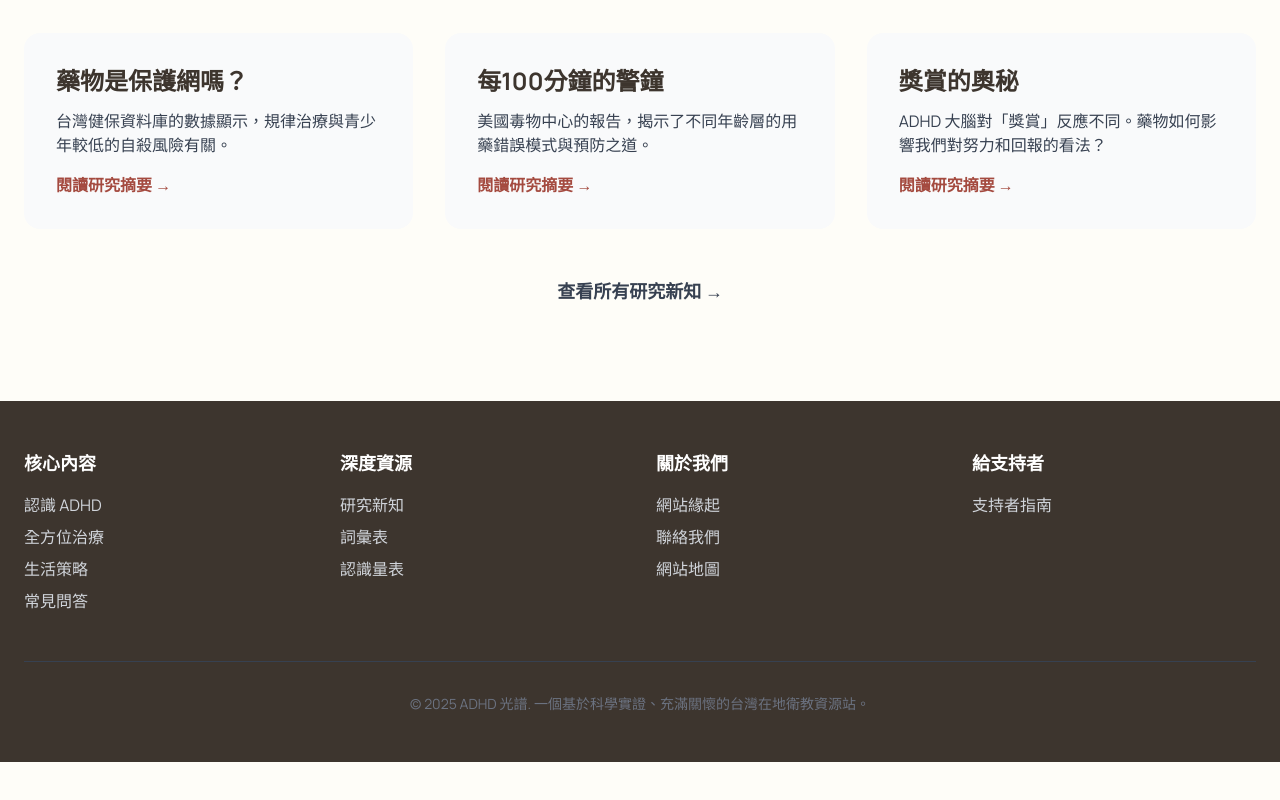
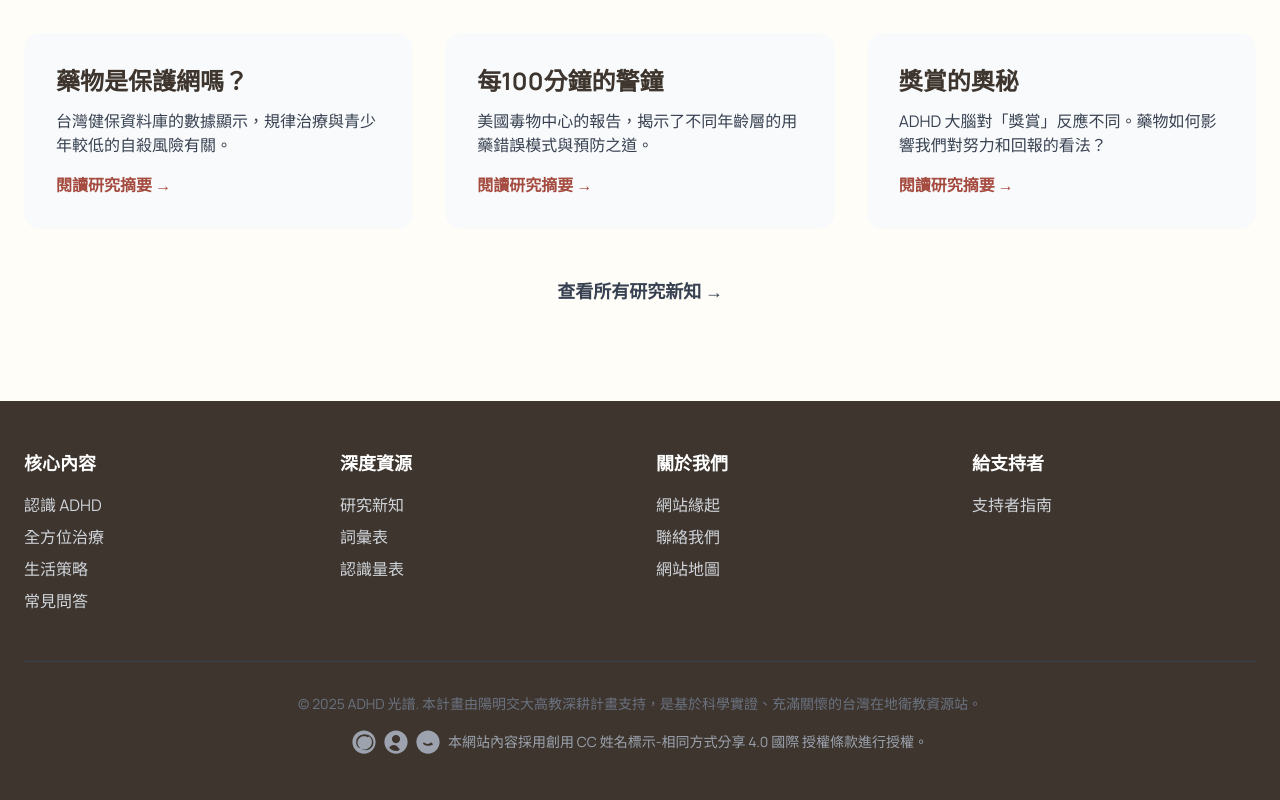
Before and after one commit to adhd-guide-tw/adhd-guide-tw.github.io, a plain HTML site: page index.html in a window 1280 px wide. Shown: the part 1699-2499 px from the top of the page. Before the commit the page ends 2461 px from the top, so only its background shows below. Drawn offline with nearby package versions, Linux system fonts and the light colour scheme.

Commit message:
Update index.html

```diff
--- a/index.html
+++ b/index.html
@@ -3,7 +3,33 @@
 <head>
     <meta charset="UTF-8">
     <meta name="viewport" content="width=device-width, initial-scale=1.0">
-    <title>ADHD 光譜｜台灣成人與青少年衛教資訊站 (溫暖風格)</title>
+
+    <!-- 基本 Meta 標籤 -->
+    <title>ADHD 光譜｜專為台灣成人與青少年打造的衛教資訊站</title>
+    <meta name="description" content="探索專為台灣成人與青少年設計的 ADHD 衛教資訊站。我們提供基於科學實證的治療選項、生活策略與深度研究，用溫暖、無壓力的設計，陪伴您重新認識大腦，找到與世界共處的獨特頻率。">
+    <meta name="keywords" content="ADHD, 注意力不足過動症, 成人ADHD, 青少年ADHD, 利他能, 專思達, 台灣, 衛教, 心理健康, 神經多樣性">
+    <meta name="author" content="ADHD 光譜">
+    <link rel="canonical" href="https://adhd-guide-tw.github.io/">
+
+    <!-- Open Graph Meta 標籤 (用於 Facebook, LINE 等社群分享) -->
+    <meta property="og:title" content="ADHD 光譜｜溫暖、實證的台灣在地衛教資訊站">
+    <meta property="og:description" content="我們提供基於科學實證的治療選項、生活策略與深度研究，用溫暖、無壓力的設計，陪伴您重新認識大腦，找到與世界共處的獨特頻率。">
+    <meta property="og:image" content="https://raw.githubusercontent.com/adhd-guide-tw/adhd-guide-tw.github.io/main/images/thumbnail.png">
+    <meta property="og:url" content="https://adhd-guide-tw.github.io/">
+    <meta property="og:type" content="website">
+    <meta property="og:site_name" content="ADHD 光譜">
+    <meta property="og:locale" content="zh_TW">
+
+    <!-- Twitter Card Meta 標籤 -->
+    <meta name="twitter:card" content="summary_large_image">
+    <meta name="twitter:title" content="ADHD 光譜｜溫暖、實證的台灣在地衛教資訊站">
+    <meta name="twitter:description" content="我們提供基於科學實證的治療選項、生活策略與深度研究，用溫暖、無壓力的設計，陪伴您重新認識大腦，找到與世界共處的獨特頻率。">
+    <meta name="twitter:image" content="https://raw.githubusercontent.com/adhd-guide-tw/adhd-guide-tw.github.io/main/images/thumbnail.png">
+
+    <!-- 其他 Meta 標籤 -->
+    <meta name="robots" content="index, follow">
+    <meta name="theme-color" content="#A44A3F">
+
     <script src="https://cdn.tailwindcss.com"></script>
     <link rel="preconnect" href="https://fonts.googleapis.com">
     <link rel="preconnect" href="https://fonts.gstatic.com" crossorigin>
@@ -227,8 +253,19 @@
                     </ul>
                 </div>
             </div>
-            <div class="mt-12 border-t border-gray-700 pt-8 text-center text-gray-500 text-sm">
-                 <p>&copy; 2025 ADHD 光譜. 一個基於科學實證、充滿關懷的台灣在地衛教資源站。</p>
+            <div class="mt-12 border-t border-gray-700 pt-8 text-center text-gray-400 text-sm">
+                 <p class="text-gray-500">&copy; 2025 ADHD 光譜. 本計畫由陽明交大高教深耕計畫支持，是基於科學實證、充滿關懷的台灣在地衛教資源站。</p>
+                 <div class="mt-4 flex justify-center items-center space-x-2">
+                    <a href="https://creativecommons.org/licenses/by-sa/4.0/deed.zh_TW" target="_blank" rel="noopener noreferrer" class="flex items-center space-x-2 hover:text-white transition-colors">
+                        <!-- CC Icon -->
+                        <svg class="h-6 w-6 inline-block" xmlns="http://www.w3.org/2000/svg" viewBox="0 0 496 512"><path fill="currentColor" d="M248,8C111,8,0,119,0,256S111,504,248,504,496,393,496,256,385,8,248,8ZM188.4,395.7c-27.4-4.8-51.5-16.5-71.3-33.3-1.3-1.1-2.4-2.3-3.5-3.5-8-9.4-14.7-20-19.9-31.5-6.3-14-10.4-29.2-11.8-45.2-1.3-14.9-1.2-29.9,.3-44.8,2.1-21.2,8.8-41.5,19.8-60.1,13.9-23.4,33.5-43.1,57.4-57.4,21.2-12.8,44.4-20.7,69-24.6,18.4-2.9,37-3.5,55.3-1.8,20.3,1.9,40,7.2,58.3,15.7,19.3,9,37.1,21.1,52.8,35.8,2.7,2.5,5.3,5.1,7.8,7.8,13.8,14.7,24.8,31.7,32.4,50.3,11.3,27.7,15.5,58,11.7,87.6-3.8,29.4-15.5,56.8-34,79.5-19,23.2-43.8,41-72.2,51.8-18.4,6.9-37.8,10.6-57.8,10.7-20.3,.1-40.5-3.3-59.5-9.9Z M322.1,154.5c-14.9-11.3-32.9-18.7-52.2-21.2-15.7-2.1-31.6-1.5-47.1,1.7-14.8,3-29,8.2-42.1,15.2-20.4,11.1-37.9,26.7-50.6,45.8-10.8,16.4-17.6,34.8-19.8,54.1-1.8,16.2-1.1,32.6,2,48.6,3.8,20.1,12.3,39,24.7,55.7,13.2,17.7,30.3,32.4,49.9,43.2,19.4,10.7,40.8,17,62.8,18.5,18.1,1.3,36.2-1,53.4-6.6,19.4-6.3,37.7-16.1,53.8-28.9,20.4-16.2,36.7-37.4,46.9-61.6,7.8-18.5,12.2-38.3,12.8-58.5,.6-18.9-2.3-37.9-8.7-55.8-9.4-26.4-25.9-49.8-48.2-67.6Z"/></svg>
+                        <!-- BY Icon -->
+                        <svg class="h-6 w-6 inline-block" xmlns="http://www.w3.org/2000/svg" viewBox="0 0 496 512"><path fill="currentColor" d="M248,8C111,8,0,119,0,256S111,504,248,504,496,393,496,256,385,8,248,8Zm0,96c48.6,0,88,39.4,88,88s-39.4,88-88,88-88-39.4-88-88,39.4-88,88-88Zm0,344c-58.7,0-111.3-26.6-146.5-68.2,18.8-35.4,55.6-59.8,98.5-59.8s79.7,24.4,98.5,59.8C359.3,417.4,306.7,448,248,448Z"/></svg>
+                        <!-- SA Icon -->
+                        <svg class="h-6 w-6 inline-block" xmlns="http://www.w3.org/2000/svg" viewBox="0 0 512 512"><path fill="currentColor" d="M256,8C119,8,8,119,8,256s111,248,248,248,248-111,248-248S393,8,256,8Zm118.8,283.3c-28.9,28.9-69.5,45.4-112.1,45.4s-83.2-16.5-112.1-45.4c-3.1-3.1-3.1-8.2,0-11.3l11.3-11.3c3.1-3.1,8.2-3.1,11.3,0,19.3,19.3,45.9,30.1,74.2,30.1s54.9-10.8,74.2-30.1c3.1-3.1,8.2-3.1,11.3,0l11.3,11.3c3.2,3.1,3.2,8.2,0,11.3Zm-11.3-102.6c-19.3,19.3-45.9,30.1-74.2,30.1s-54.9-10.8-74.2-30.1c-3.1-3.1-8.2-3.1-11.3,0l-11.3,11.3c-3.1,3.1-3.1,8.2,0,11.3,39,39.4,95.1,52.1,151.2,52.1s112.2-12.7,151.2-52.1c3.1-3.1,3.1-8.2,0-11.3l-11.3-11.3c-3.1-3.1-8.2-3.1-11.3,0Z"/></svg>
+                        <span class="ml-1">本網站內容採用創用 CC 姓名標示-相同方式分享 4.0 國際 授權條款進行授權。</span>
+                    </a>
+                 </div>
             </div>
         </div>
     </footer>
```
